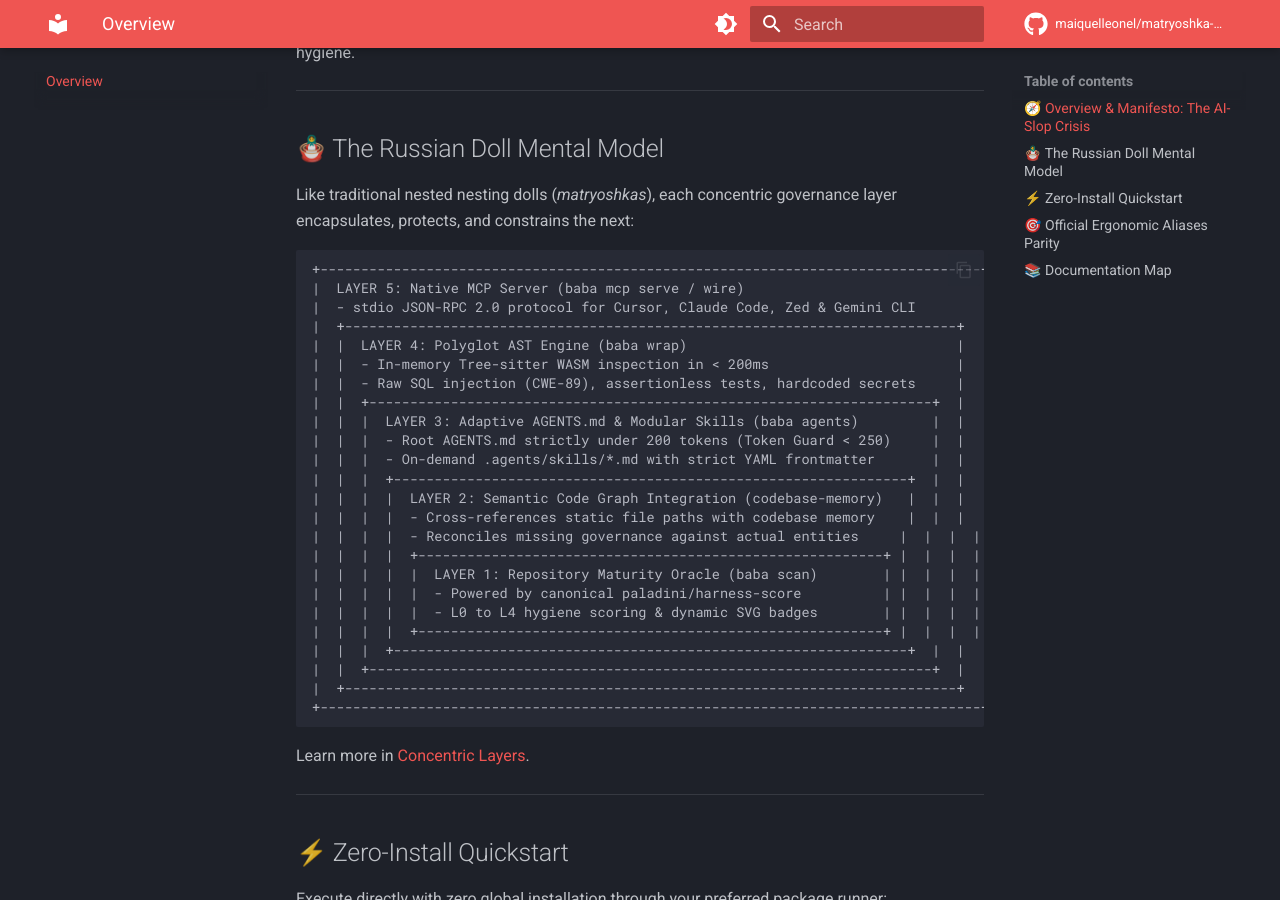
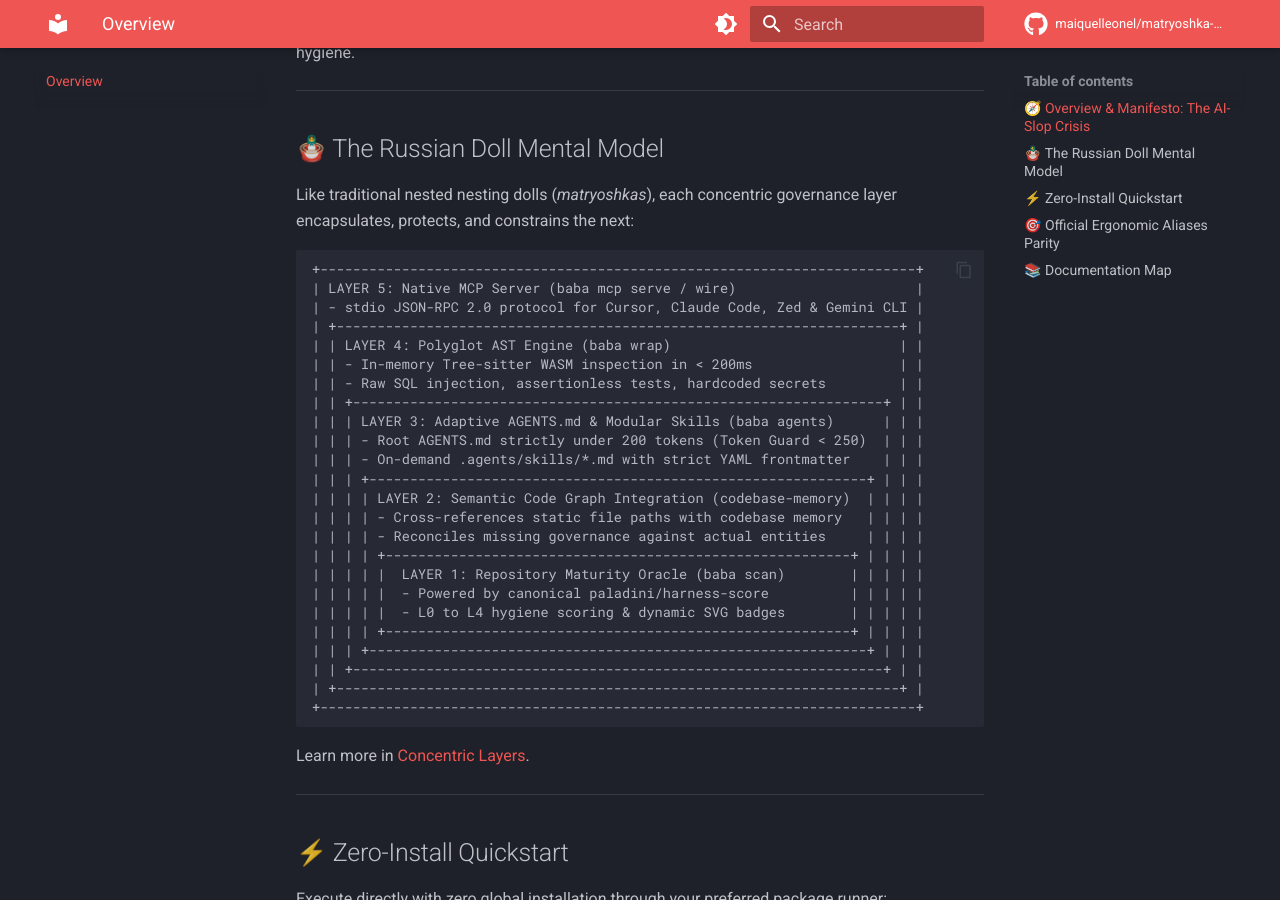
Before and after one commit to maiquelleonel/matryoshka-harness, an MkDocs documentation site: the page built from docs/guide/index.md, in a window 1280 px wide and 900 px high, scrolled down 907 px. Built offline with MkDocs 1.6.1 and Material for MkDocs 9.7.7, drawn with Linux system fonts in a browser that asks for light colours; comment, search, counter and statistics services are not loaded.

Commit message:
docs(guide): calibrate ascii diagram alignment for concentric governance layers

````diff
--- a/docs/guide/index.md
+++ b/docs/guide/index.md
@@ -24,30 +24,30 @@ Autonomous AI coding agents (such as Claude Code, Gemini CLI, Cursor, and OpenAI
 Like traditional nested nesting dolls (*matryoshkas*), each concentric governance layer encapsulates, protects, and constrains the next:
 
 ```text
-+---------------------------------------------------------------------------------+
-|  LAYER 5: Native MCP Server (baba mcp serve / wire)                             |
-|  - stdio JSON-RPC 2.0 protocol for Cursor, Claude Code, Zed & Gemini CLI        |
-|  +---------------------------------------------------------------------------+  |
-|  |  LAYER 4: Polyglot AST Engine (baba wrap)                                 |  |
-|  |  - In-memory Tree-sitter WASM inspection in < 200ms                       |  |
-|  |  - Raw SQL injection (CWE-89), assertionless tests, hardcoded secrets     |  |
-|  |  +---------------------------------------------------------------------+  |  |
-|  |  |  LAYER 3: Adaptive AGENTS.md & Modular Skills (baba agents)         |  |  |
-|  |  |  - Root AGENTS.md strictly under 200 tokens (Token Guard < 250)     |  |  |
-|  |  |  - On-demand .agents/skills/*.md with strict YAML frontmatter       |  |  |
-|  |  |  +---------------------------------------------------------------+  |  |  |
-|  |  |  |  LAYER 2: Semantic Code Graph Integration (codebase-memory)   |  |  |  |
-|  |  |  |  - Cross-references static file paths with codebase memory    |  |  |  |
-|  |  |  |  - Reconciles missing governance against actual entities     |  |  |  |
-|  |  |  |  +---------------------------------------------------------+ |  |  |  |
-|  |  |  |  |  LAYER 1: Repository Maturity Oracle (baba scan)        | |  |  |  |
-|  |  |  |  |  - Powered by canonical paladini/harness-score          | |  |  |  |
-|  |  |  |  |  - L0 to L4 hygiene scoring & dynamic SVG badges        | |  |  |  |
-|  |  |  |  +---------------------------------------------------------+ |  |  |  |
-|  |  |  +---------------------------------------------------------------+  |  |  |
-|  |  +---------------------------------------------------------------------+  |  |
-|  +---------------------------------------------------------------------------+  |
-+---------------------------------------------------------------------------------+
++-------------------------------------------------------------------------+
+| LAYER 5: Native MCP Server (baba mcp serve / wire)                      |
+| - stdio JSON-RPC 2.0 protocol for Cursor, Claude Code, Zed & Gemini CLI |
+| +---------------------------------------------------------------------+ |
+| | LAYER 4: Polyglot AST Engine (baba wrap)                            | |
+| | - In-memory Tree-sitter WASM inspection in < 200ms                  | |
+| | - Raw SQL injection, assertionless tests, hardcoded secrets         | |
+| | +-----------------------------------------------------------------+ | |
+| | | LAYER 3: Adaptive AGENTS.md & Modular Skills (baba agents)      | | |
+| | | - Root AGENTS.md strictly under 200 tokens (Token Guard < 250)  | | |
+| | | - On-demand .agents/skills/*.md with strict YAML frontmatter    | | |
+| | | +-------------------------------------------------------------+ | | |
+| | | | LAYER 2: Semantic Code Graph Integration (codebase-memory)  | | | |
+| | | | - Cross-references static file paths with codebase memory   | | | |
+| | | | - Reconciles missing governance against actual entities     | | | |
+| | | | +---------------------------------------------------------+ | | | |
+| | | | |  LAYER 1: Repository Maturity Oracle (baba scan)        | | | | |
+| | | | |  - Powered by canonical paladini/harness-score          | | | | |
+| | | | |  - L0 to L4 hygiene scoring & dynamic SVG badges        | | | | |
+| | | | +---------------------------------------------------------+ | | | |
+| | | +-------------------------------------------------------------+ | | |
+| | +-----------------------------------------------------------------+ | |
+| +---------------------------------------------------------------------+ |
++-------------------------------------------------------------------------+
 ```
 
 Learn more in [Concentric Layers](concepts/concentric-layers.md).
````
Also changed, not shown: docs/guide/concepts/concentric-layers.md (+24 -24 lines).
